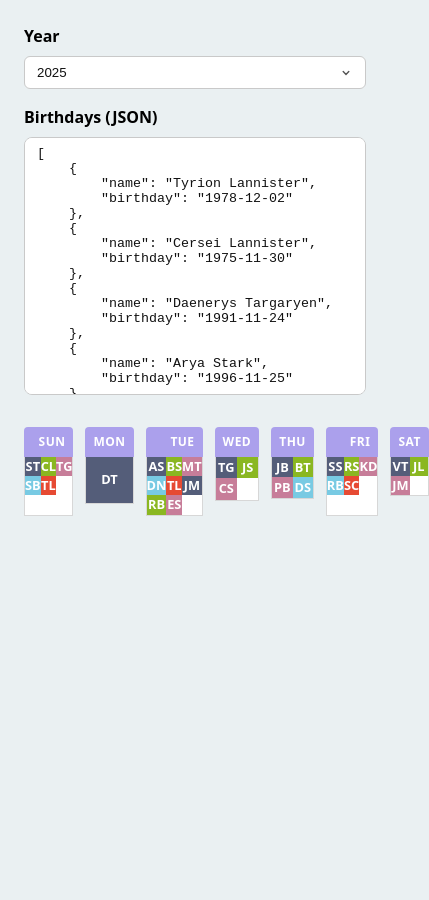
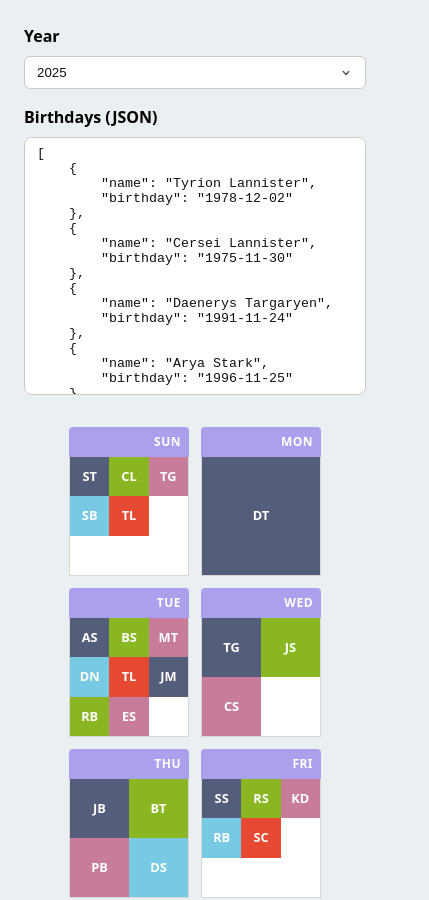
Before and after one commit to RutamBhagat/battle-of-css-and-hell, a Next.js app: page / in a window 390 px wide. Shown: the top 900 px of the page, 429 px wide, since content can reach past the window. Before the commit the page ends 844 px from the top, so only its background shows below. Built offline with nearby package versions, Linux system fonts and the light colour scheme.

Commit message:
style: update calendar layout to use flexbox for improved responsiveness

```diff
--- a/src/app/globals.css
+++ b/src/app/globals.css
@@ -109,14 +109,16 @@ body {
 /* Calendar preview (simple, empty) */
 .calendar {
   margin-top: 1rem;
-  display: grid;
-  grid-template-columns: repeat(7, 1fr);
+  display: flex;
+  flex-wrap: wrap;
   gap: 12px;
+  justify-content: center;
 }
 
 .day-card {
   display: flex;
   flex-direction: column;
+  width: 120px;
 }
 
 .day-header {
```
